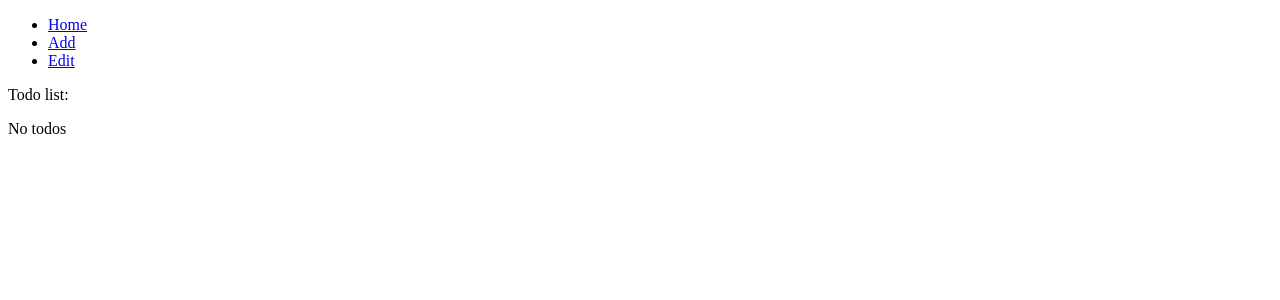
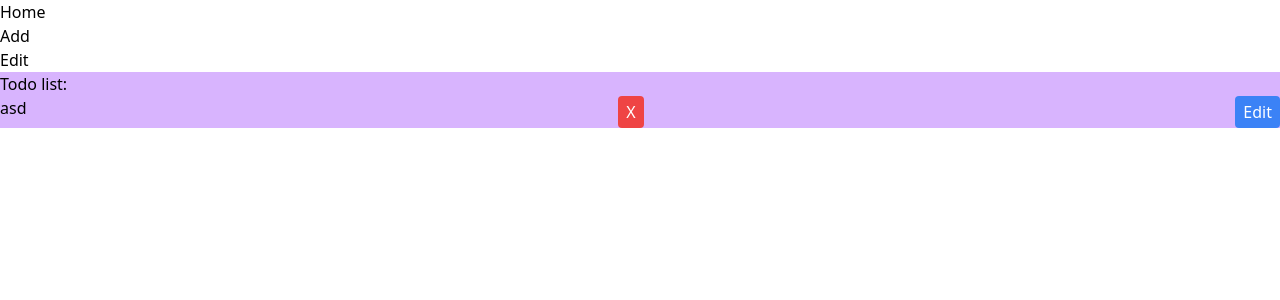
Before and after one commit to AChalyovski/todo-app, a React (Vite) app: page / in a window 1280 px wide. Shown: the top 300 px of the page. Built offline with nearby package versions, Linux system fonts and the light colour scheme; data requests are answered from the project's data file.

Commit message:
set up tailwind; added some styles

```diff
--- a/package.json
+++ b/package.json
@@ -20,6 +20,8 @@
     "@types/react": "^18.0.17",
     "@types/react-dom": "^18.0.6",
     "@vitejs/plugin-react": "^2.1.0",
+    "autoprefixer": "^10.4.12",
+    "postcss": "^8.4.18",
     "tailwindcss": "^3.2.1",
     "vite": "^3.1.0"
   }
--- /dev/null
+++ b/postcss.config.cjs
@@ -0,0 +1,6 @@
+module.exports = {
+  plugins: {
+    tailwindcss: {},
+    autoprefixer: {},
+  },
+}
--- a/src/components/AddTodo.jsx
+++ b/src/components/AddTodo.jsx
@@ -41,12 +41,6 @@ const AddTodo = (props = (todos, setTodos)) => {
                     onChange={(event) => setNewDescription(event.target.value)}
                 />
                 <br/>
-                {/*<input*/}
-                {/*    type="text"*/}
-                {/*    placeholder={"Priority"}*/}
-                {/*    value={priority}*/}
-                {/*    onChange={(event) => setPriority(event.target.value)}*/}
-                {/*/>*/}
                 <label>Priority</label>
                 <select id="priority" name="priority" onChange={(event) => setPriority(event.target.value)}>
                     <option value="high">High</option>
--- a/src/components/TodoList.jsx
+++ b/src/components/TodoList.jsx
@@ -15,7 +15,7 @@ const TodoList = (props = (todos, isLoading, setIsLoading)) => {
 
     // TODO: Make interface for todos object
     return (
-        <>
+        <div className="bg-purple-300">
             {props.isLoading ?
                 (
                     <p>Loading...</p>
@@ -26,13 +26,15 @@ const TodoList = (props = (todos, isLoading, setIsLoading)) => {
                             (
                                 <div>
                                     {props.todos.map(todoItem => (
-                                        <div key={todoItem.id} style={{display: "flex"}}>
+                                        <div key={todoItem.id} className="flex justify-between space-x-5">
                                             <p>{todoItem.title}</p>
                                             <button
+                                                className="bg-red-500 text-white font-medium px-2 py-1 rounded -x1 hover:bg-red-900"
                                                 onClick={() => handleDeleteTodo(todoItem)}>
                                                 X
                                             </button>
                                             <button
+                                                className="bg-blue-500 text-white font-medium px-2 py-1 rounded -x1 hover:bg-blue-900"
                                                 onClick={() => handleEditTodo(todoItem)}>
                                                 Edit
                                             </button>
@@ -45,7 +47,7 @@ const TodoList = (props = (todos, isLoading, setIsLoading)) => {
                         }
                     </>
                 )}
-        </>
+        </div>
     )
 };
 export default TodoList;
--- a/src/db/db.json
+++ b/src/db/db.json
@@ -1,3 +1,12 @@
 {
-  "todos": []
+  "todos": [
+    {
+      "id": 1,
+      "title": "asd",
+      "description": "asd",
+      "completed": false,
+      "timeOfCompletion": null,
+      "priority": ""
+    }
+  ]
 }
--- a/src/index.css
+++ b/src/index.css
@@ -0,0 +1,3 @@
+@tailwind base;
+@tailwind components;
+@tailwind utilities;
--- a/tailwind.config.cjs
+++ b/tailwind.config.cjs
@@ -1,8 +1,10 @@
 /** @type {import('tailwindcss').Config} */
 module.exports = {
-  content: [],
-  theme: {
-    extend: {},
-  },
-  plugins: [],
+    content: [
+        "./src/components/TodoList.jsx"
+    ],
+    theme: {
+        extend: {},
+    },
+    plugins: [],
 }
```
Also changed, not shown: 1 other file (tests, documents, lock files or other folders).
